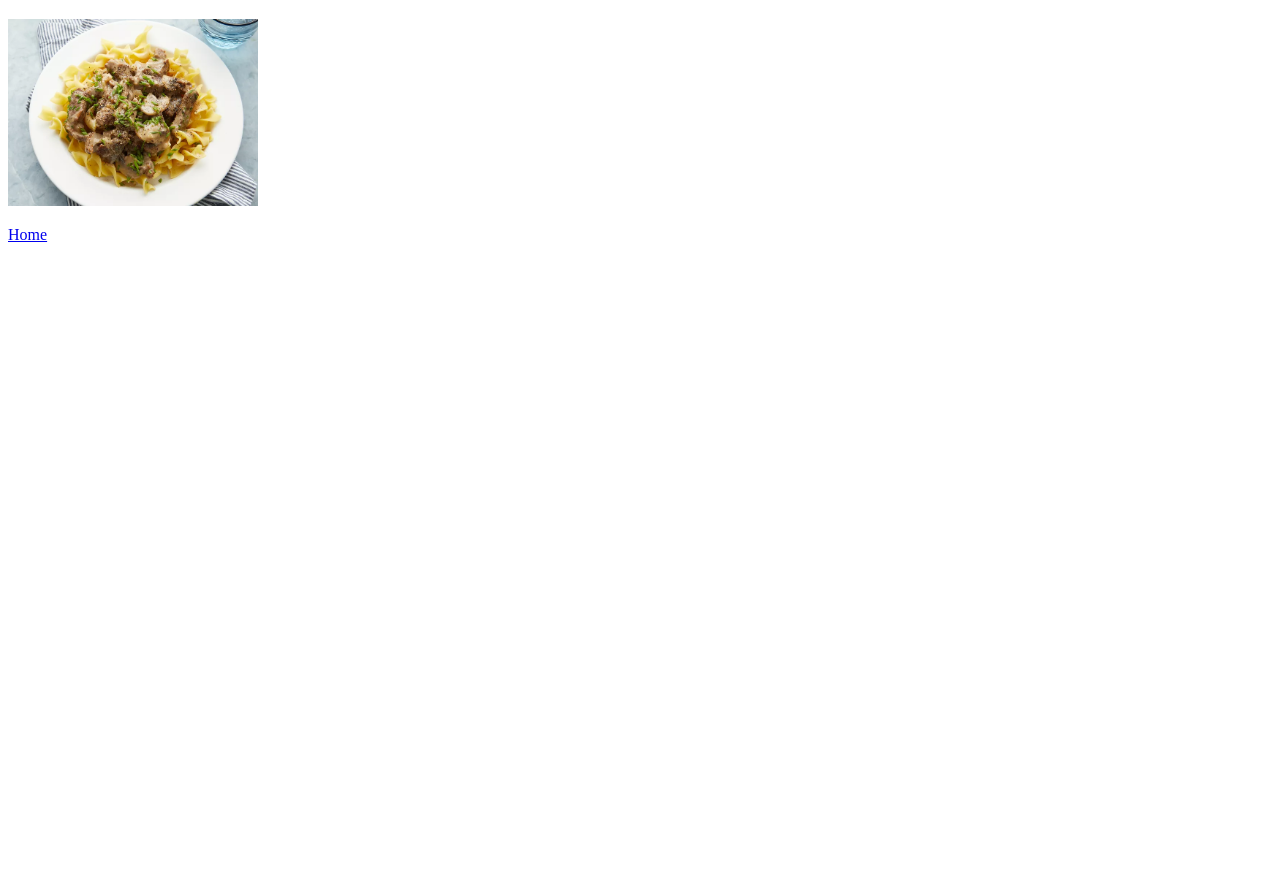
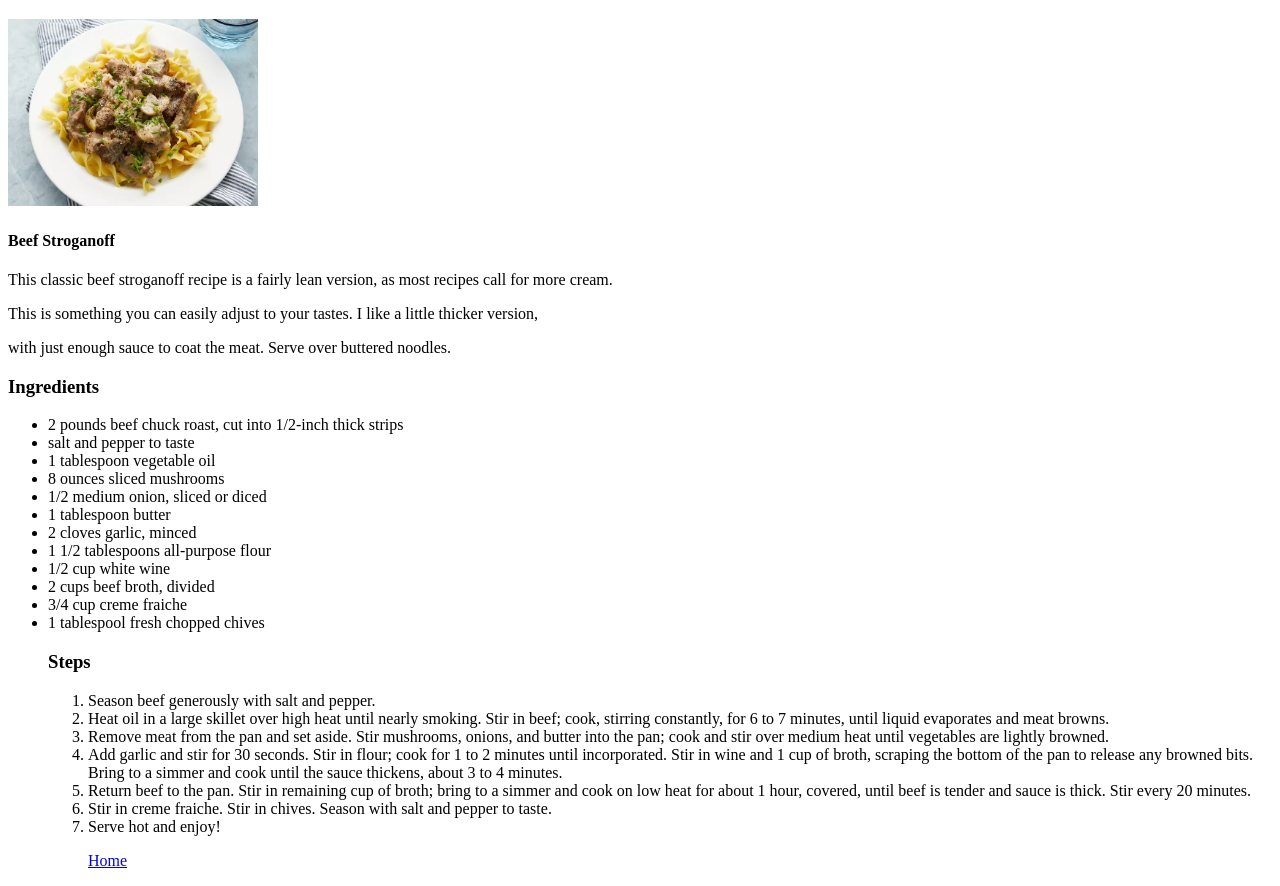
Before and after one commit to djzager1/odin-recipes, a plain HTML site: page recipes/stroganoff.html in a window 1280 px wide. Shown: the part 61-947 px from the top of the page. Before the commit the page ends 800 px from the top, so only its background shows below. Drawn offline with Linux system fonts and the light colour scheme.

Commit message:
Finished beef stroganoff recipe

```diff
--- a/recipes/stroganoff.html
+++ b/recipes/stroganoff.html
@@ -3,14 +3,45 @@
 <head>
     <meta charset="UTF-8">
     <meta name="viewport" content="width=device-width, initial-scale=1.0">
-    <title>Document</title>
+    <title>Chef John's Classic Beef Stroganoff</title>
 </head>
 <body>
     <h1>Chef John's Classic Beef Stroganoff</h1>
 
     <img src="../images/stroganoff.jpg" alt="Beef Stroganoff Picture" width="250">
+    <h4>Beef Stroganoff</h4>
+        <p>This classic beef stroganoff recipe is a fairly lean version, as most recipes call for more cream.
+        <p>This is something you can easily adjust to your tastes. I like a little thicker version,</p>
+        <P>with just enough sauce to coat the meat. Serve over buttered noodles.</p>
+
+    <h3>Ingredients</h3>
+            <ul>
+                <li>2 pounds beef chuck roast, cut into 1/2-inch thick strips</li>
+                <li>salt and pepper to taste</li>
+                <li>1 tablespoon vegetable oil</li>
+                <li>8 ounces sliced mushrooms</li>
+                <li>1/2 medium onion, sliced or diced</li>
+                <li>1 tablespoon butter</li>
+                <li>2 cloves garlic, minced</li>
+                <li>1 1/2 tablespoons all-purpose flour</li>
+                <li>1/2 cup white wine</li>
+                <li>2 cups beef broth, divided</li>
+                <li>3/4 cup creme fraiche</li>
+                <li>1 tablespool fresh chopped chives</li>
+
+    <h3>Steps</h3>
+            <ol>
+                <li>Season beef generously with salt and pepper.</li>
+                <li>Heat oil in a large skillet over high heat until nearly smoking. Stir in beef; cook, stirring constantly, for 6 to 7 minutes, until liquid evaporates and meat browns.</li>
+                <li>Remove meat from the pan and set aside. Stir mushrooms, onions, and butter into the pan; cook and stir over medium heat until vegetables are lightly browned.</li>
+                <li>Add garlic and stir for 30 seconds. Stir in flour; cook for 1 to 2 minutes until incorporated. Stir in wine and 1 cup of broth, scraping the bottom of the pan to release any browned bits. Bring to a simmer and cook until the sauce thickens, about 3 to 4 minutes.</li>
+                <li>Return beef to the pan. Stir in remaining cup of broth; bring to a simmer and cook on low heat for about 1 hour, covered, until beef is tender and sauce is thick. Stir every 20 minutes.</li>
+                <li>Stir in creme fraiche. Stir in chives. Season with salt and pepper to taste.</li>
+                <li>Serve hot and enjoy!</li>
 
     <p><a href="../index.html">Home</a></p>
 
+
+
 </body>
 </html>
```
